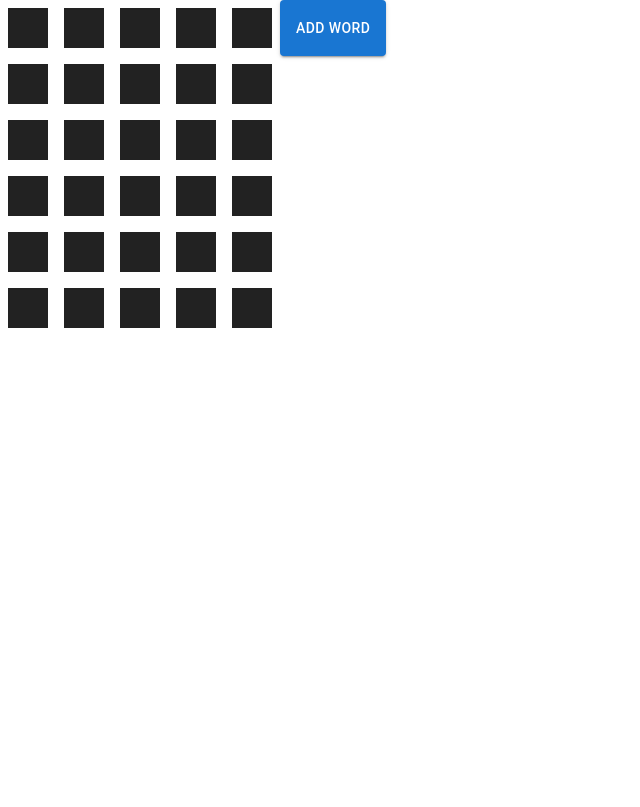
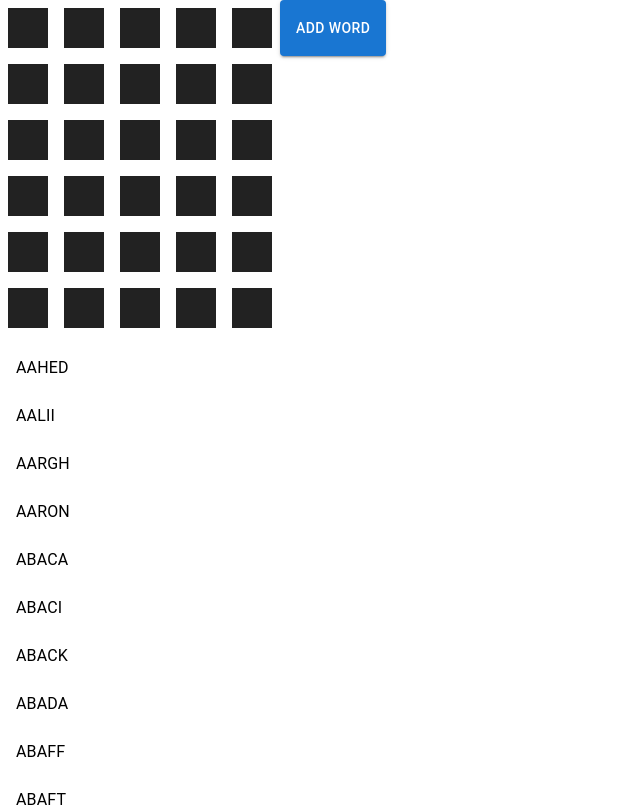
Before and after one commit to austinChappell/wordle_solver, a React (Create React App) app: page / in a window 1280 px wide. Shown: the top 807 px of the page, without its empty margins (0-640 px from the left). Built offline with nearby package versions, Linux system fonts and the light colour scheme.

Commit message:
Get the app working!

```diff
--- a/src/App.tsx
+++ b/src/App.tsx
@@ -44,7 +44,7 @@ function App() {
 
     const remainingWords = (words ?? [])
       .filter(w => !attemptedWords.includes(w))
-      .filter(w => excludedLetters.some(letter => w.includes(letter)));
+      .filter(w => excludedLetters.every(letter => !w.includes(letter)));
 
     if (!confirmedLetters.filter(Boolean).length) {
       return remainingWords;
@@ -64,11 +64,9 @@ function App() {
     fetch('./words.txt')
       .then((r) => r.text())
       .then(text => {
-        setWords(text.split('\n').filter(word => word.length === 5));
+        setWords(text.toUpperCase().split('\n').filter(word => word.length === 5));
       })
   }, []);
-
-  console.log('words : ', words);
 
   return (
     <div className="App">
```
